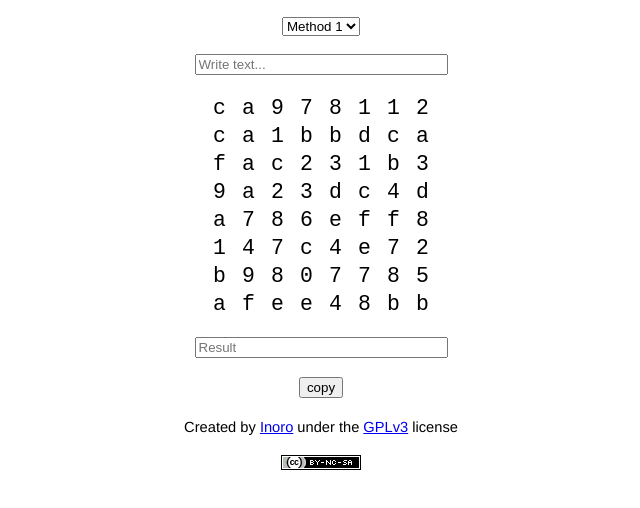
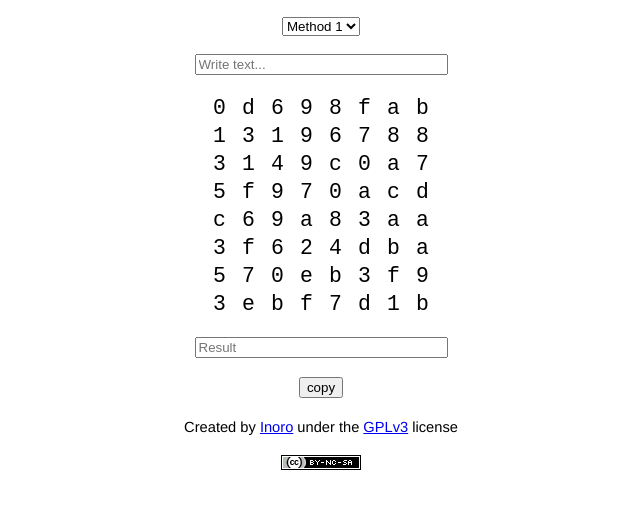
Before and after one commit to 1noro/glyph.rat.la, a plain HTML site: page public/index.html in a window 1280 px wide. Shown: the part 58-566 px from the top of the page, without its empty margins (319-959 px from the left). Drawn offline with Linux system fonts and the light colour scheme.

Commit message:
ordenando y comentando js

```diff
--- a/public/index.html
+++ b/public/index.html
@@ -98,8 +98,10 @@
 
     <script>
 
+        // --- Globals ---
+
         const tableSize = 8;
-        const sampText = "a";
+        const sampText = "Holmes, Lowell and Longfellow lie buried in Mount Auburn";
         const errorText = "EEEEEEEEEEEEEEEEEEEEEEEEEEEEEEEEEEEEEEEEEEEEEEEEEEEEEEEEEEEEEEEE";
 
         // --- Methods ---
@@ -112,7 +114,7 @@
             return text.toUpperCase();
         }
 
-        // --- Functions ---
+        // --- Table ---
 
         async function digestMessage(message) {
             const msgUint8 = new TextEncoder().encode(message);                           // encode as (utf-8) Uint8Array
@@ -161,6 +163,8 @@
             console.log(text);
             printTable(text);
         }
+
+        // --- Copy ---
 
         function addToCopy(text) {
             const copyInput = document.getElementById("copy_input");
```
